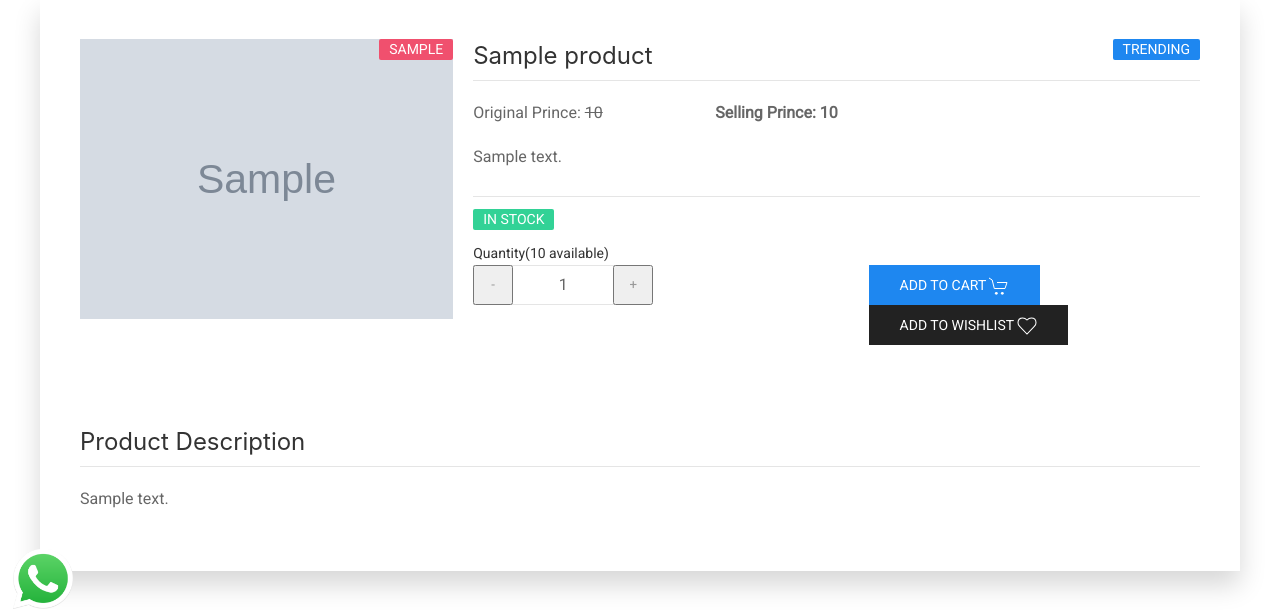
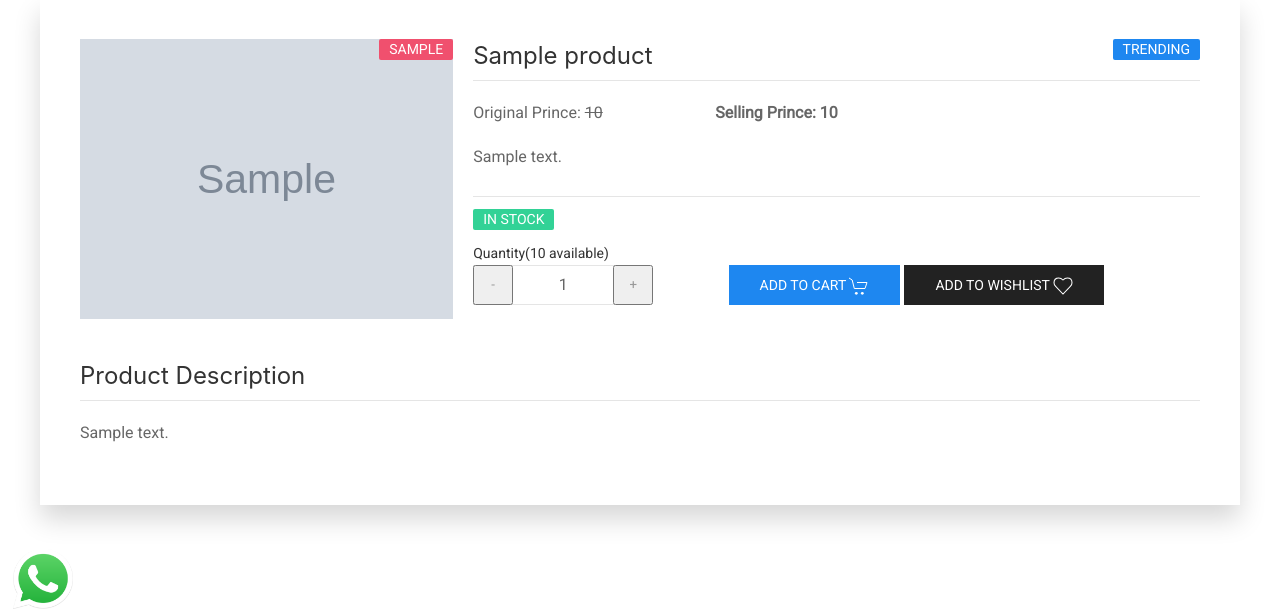
Before and after one commit to FacundoJauregui/Project-Ecommerce, a Django app: template templates/store/products/productView.html in a window 1280 px wide. Shown: the part 175-786 px from the top of the page. Run offline with Django 4.2, Linux system fonts and the light colour scheme; the template is opened without the code that fills it: values that come from a table or form of the project are taken from there, others are empty; tables that the repository leaves empty hold one stand-in row (values such as "Sample post"); grey boxes marked "Sample" are stand-in pictures; data that the repository does not hold is empty; some libraries are stand-ins or nearby versions.

```diff
--- a/templates/store/products/productView.html
+++ b/templates/store/products/productView.html
@@ -58,13 +58,13 @@
                                     <input type="hidden" value="{{ product.id }}" class="prod-id">
                                     <div class="">
                                         <div class="uk-inline">
-                                            <button class="uk-form-icon decrement-btn">-</button>
+                                            <button class="uk-form-icon decrement-btn uk-float-left">-</button>
                                             <input class="uk-input qty-input uk-text-center" type="text" value="1" style="width:150px;margin-right:30px">
                                             <button class="uk-form-icon uk-form-icon-flip increment-btn">+</button>
                                         </div>
                                     </div>
                                 </div>
-                                <div class="uk-margin-xlarge-left uk-width-expand@m uk-margin-medium-bottom"><br>
+                                <div class="uk-float-right"><br>
                                     {% if product.quantity > 0 %}
                                         <button class="uk-button uk-button-default uk-button-primary addToCartBtn">Add to Cart <i uk-icon="cart"></i></button>
                                     {% else %}
```
